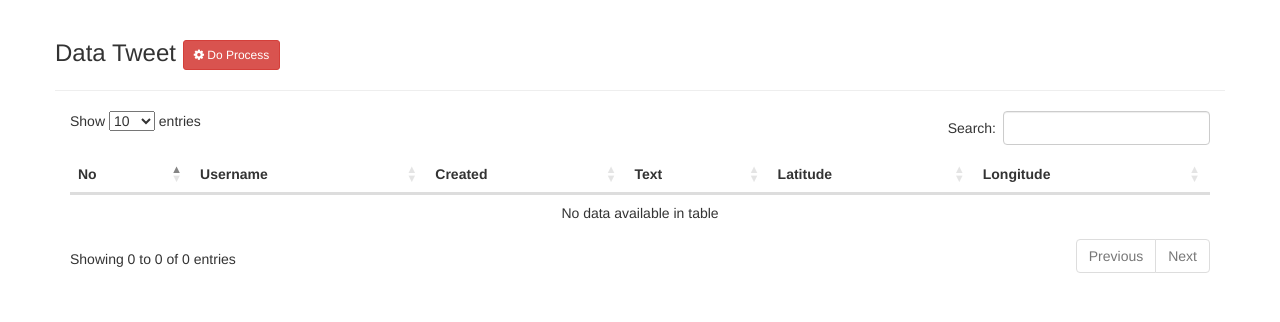
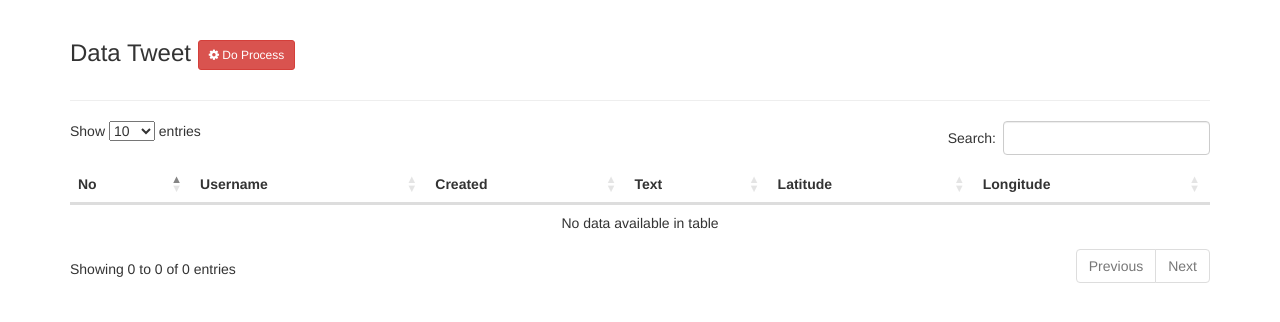
Before and after one commit to yasirabd/flask-storytelling-twitter-testing, a Flask app: page / in a window 1280 px wide. Shown: the part 52-374 px from the top of the page. Run offline with Flask 2, Linux system fonts and the light colour scheme; data that the repository does not hold is empty; some libraries are stand-ins or nearby versions.

Commit message:
update UI for index

```diff
--- a/app/templates/index.html
+++ b/app/templates/index.html
@@ -2,8 +2,12 @@
 
 {% block app_content %}
 <div class="row">
-  <h3>Data Tweet <span><a href="{{ url_for('main.stories' )}}" class="btn btn-danger btn-sm"><i class='fa fa-cog'></i> Do Process</a></span></h3>
-  <hr>
+  <div class="col-md-12">
+    <h3>Data Tweet <span><a href="{{ url_for('main.stories' )}}" class="btn btn-danger btn-sm"><i class='fa fa-cog'></i> Do Process</a></span></h3>
+  </div>
+</div>
+<hr>
+<div class="row">
   <div class="col-md-12">
     <table class="table table-stripped" id="tableTweet">
       <thead>
```
